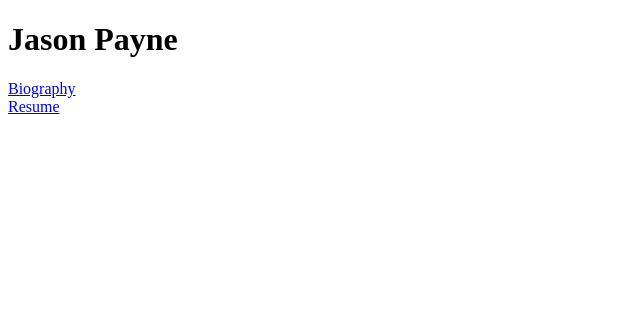
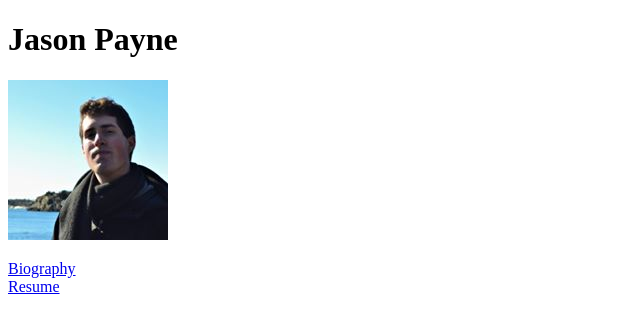
Before and after one commit to paynejason/paynejason.github.io, a plain HTML site: page index.html in a window 1280 px wide. Shown: the whole page, without its empty margins (0-640 px from the left). Drawn offline with Linux system fonts and the light colour scheme.

```diff
--- a/index.html
+++ b/index.html
@@ -14,6 +14,7 @@
 
 <body>
 	<h1>Jason Payne</h1>
+	<p><img src="jason_profile.jpg" alt="A photo of Jason Payne" /></p>
 	<div><a href=bio.html>Biography</a></div>
 	<div><a href=resume.html>Resume</a></div>
 </body>
```
